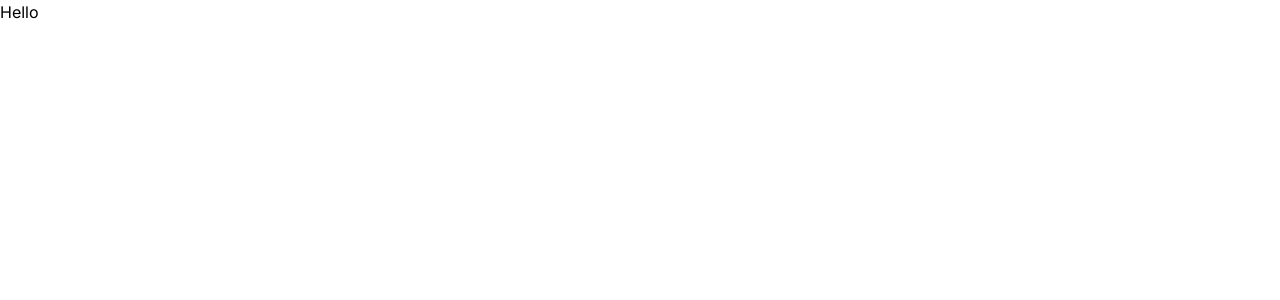
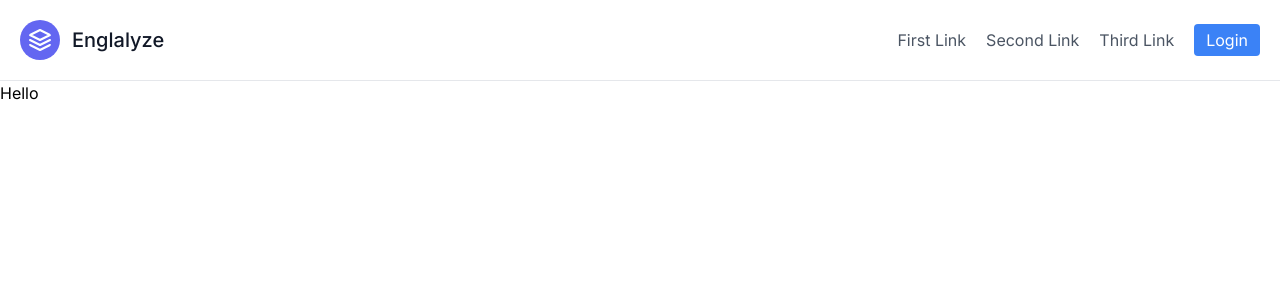
Before and after one commit to Yuji5117/englalyze, a Next.js app: page / in a window 1280 px wide. Shown: the top 300 px of the page. Built offline with nearby package versions, Linux system fonts and the light colour scheme.

Commit message:
Headerコンポーネントを作成

```diff
--- a/src/app/layout.tsx
+++ b/src/app/layout.tsx
@@ -1,3 +1,4 @@
+import { Header } from "@/components/Header";
 import "../globals.css";
 import type { Metadata } from "next";
 import { Inter } from "next/font/google";
@@ -16,7 +17,10 @@ export default function RootLayout({
 }) {
   return (
     <html lang="en">
-      <body className={inter.className}>{children}</body>
+      <body className={inter.className}>
+        <Header title="Englalyze" />
+        {children}
+      </body>
     </html>
   );
 }
--- /dev/null
+++ b/src/components/Header.tsx
@@ -0,0 +1,48 @@
+"use client";
+
+import { useState } from "react";
+
+interface HeaderProps {
+  title: string;
+}
+
+export const Header = ({ title }: HeaderProps) => {
+  const [loggedIn, setLoggedIn] = useState(false);
+
+  const handleLoginLogout = () => {
+    setLoggedIn(!loggedIn);
+  };
+
+  return (
+    <header className="text-gray-600 body-font border-b border-gray-200">
+      <div className="container mx-auto flex flex-wrap p-5 flex-col md:flex-row items-center">
+        <a className="flex title-font font-medium items-center text-gray-900 mb-4 md:mb-0">
+          <svg
+            xmlns="http://www.w3.org/2000/svg"
+            fill="none"
+            stroke="currentColor"
+            stroke-linecap="round"
+            stroke-linejoin="round"
+            stroke-width="2"
+            className="w-10 h-10 text-white p-2 bg-indigo-500 rounded-full"
+            viewBox="0 0 24 24"
+          >
+            <path d="M12 2L2 7l10 5 10-5-10-5zM2 17l10 5 10-5M2 12l10 5 10-5"></path>
+          </svg>
+          <span className="ml-3 text-xl">{title}</span>
+        </a>
+        <nav className="md:ml-auto flex flex-wrap items-center text-base justify-center">
+          <a className="mr-5 hover:text-gray-900">First Link</a>
+          <a className="mr-5 hover:text-gray-900">Second Link</a>
+          <a className="mr-5 hover:text-gray-900">Third Link</a>
+        </nav>
+        <button
+          onClick={handleLoginLogout}
+          className="inline-flex items-center bg-blue-500 text-white border-0 py-1 px-3 focus:outline-none hover:bg-blue-600 rounded text-base mt-4 md:mt-0"
+        >
+          {loggedIn ? "Logout" : "Login"}
+        </button>
+      </div>
+    </header>
+  );
+};
```
